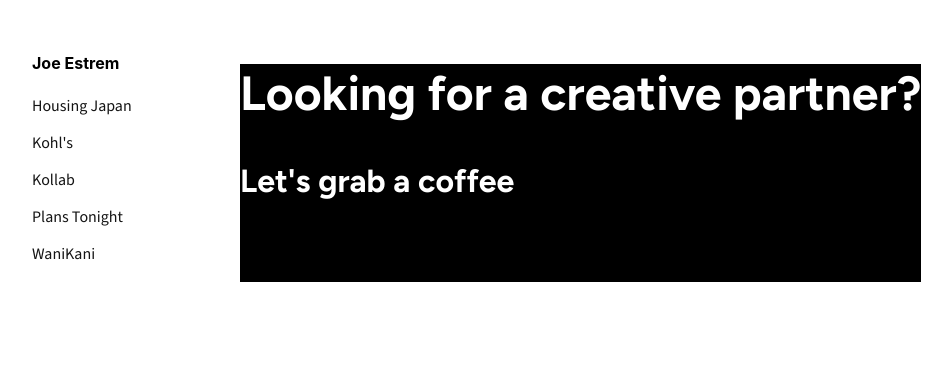
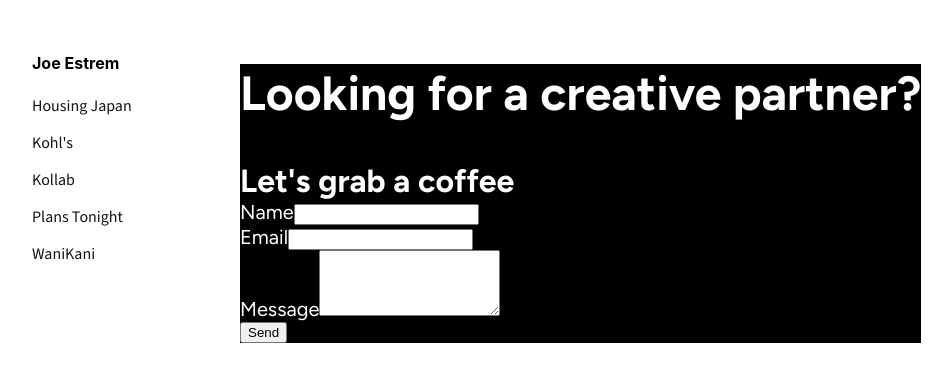
Before and after one commit to JoeEstrem/portfolio-2025, a React (Create React App) app: page / in a window 1280 px wide. Shown: the top 382 px of the page, without its empty margins (0-952 px from the left). Built offline with nearby package versions, Linux system fonts and the light colour scheme.

Commit message:
Started structure of contact form in frontend

```diff
--- /dev/null
+++ b/src/components/ContactForm.css
@@ -0,0 +1,17 @@
+.text-confirmation {
+  color: green;
+}
+
+.text-error {
+  color: red;
+}
+
+.text-form {
+  font-family: figtree;
+  color: white;
+  font-size: 20px;
+}
+
+.contact-form {
+  width: 100%;
+}
--- /dev/null
+++ b/src/components/ContactForm.js
@@ -0,0 +1,110 @@
+import { useState } from "react";
+import "./ContactForm.css";
+
+export default function ContactForm() {
+  const [formData, setFormData] = useState({
+    name: "",
+    email: "",
+    message: "",
+    honeypot: "",
+  });
+
+  const [errors, setErrors] = useState({});
+  const [submitted, setSubmitted] = useState(false);
+
+  const handleChange = (e) => {
+    setFormData({
+      ...formData,
+      [e.target.name]: e.target.value,
+    });
+  };
+
+  const validate = () => {
+    let newErrors = {};
+    if (!formData.name.trim()) newErrors.name = "Name is required";
+    if (!formData.email.trim()) newErrors.email = "Email is required";
+    else if (!/\S+@\S+\.\S+/.test(formData.email))
+      newErrors.email = "Email is invalid";
+    if (!formData.message.trim()) newErrors.message = "Message is required";
+    return newErrors;
+  };
+
+  const handleSubmit = (e) => {
+    e.preventDefault();
+
+    if (formData.honeypot) {
+      return;
+    }
+
+    const validationErrors = validate();
+    if (Object.keys(validationErrors).length > 0) {
+      setErrors(validationErrors);
+      return;
+    }
+
+    console.log("Form submitted:", formData);
+    setSubmitted(true);
+  };
+
+  if (submitted) {
+    return <p className="text-confirmation">Thank you! Your message has been sent.</p>;
+  }
+
+  return (
+    <form onSubmit={handleSubmit} className="contact-form">
+      <div>
+        <label className="text-form">Name</label>
+        <input
+          type="text"
+          name="name"
+          value={formData.name}
+          onChange={handleChange}
+          className=""
+        />
+        {errors.name && <p className="text-error">{errors.name}</p>}
+      </div>
+
+      <div>
+        <label className="text-form">Email</label>
+        <input
+          type="email"
+          name="email"
+          value={formData.email}
+          onChange={handleChange}
+          className=""
+        />
+        {errors.email && <p className="text-error">{errors.email}</p>}
+      </div>
+
+      <div>
+        <label className="text-form">Message</label>
+        <textarea
+          name="message"
+          value={formData.message}
+          onChange={handleChange}
+          className=""
+          rows="4"
+        />
+        {errors.message && <p className="text-error">{errors.message}</p>}
+      </div>
+
+      {/* Honeypot spam protection */}
+      <div style={{ display: "none" }}>
+        <label>Leave this empty</label>
+        <input
+          type="text"
+          name="honeypot"
+          value={formData.honeypot}
+          onChange={handleChange}
+        />
+      </div>
+
+      <button
+        type="submit"
+        className=""
+      >
+        Send
+      </button>
+    </form>
+  );
+}
--- a/src/components/Footer.js
+++ b/src/components/Footer.js
@@ -1,12 +1,15 @@
 import "./Footer.css";
-
 import React from 'react';
+import ContactForm from "./ContactForm";
 
 function Footer() {
   return (
-        <div class="footer-container">
-          <h2 class="text-white">Looking for a creative partner?</h2>
-          <h3 class="text-white">Let's grab a coffee</h3>
+        <div className="footer-container">
+          <h2 className="text-white">Looking for a creative partner?</h2>
+          <h3 className="text-white">Let's grab a coffee</h3>
+
+          <ContactForm />
+
         </div>
   );
 }
```
Also changed, not shown: 2 other files (tests, documents, lock files or other folders).
